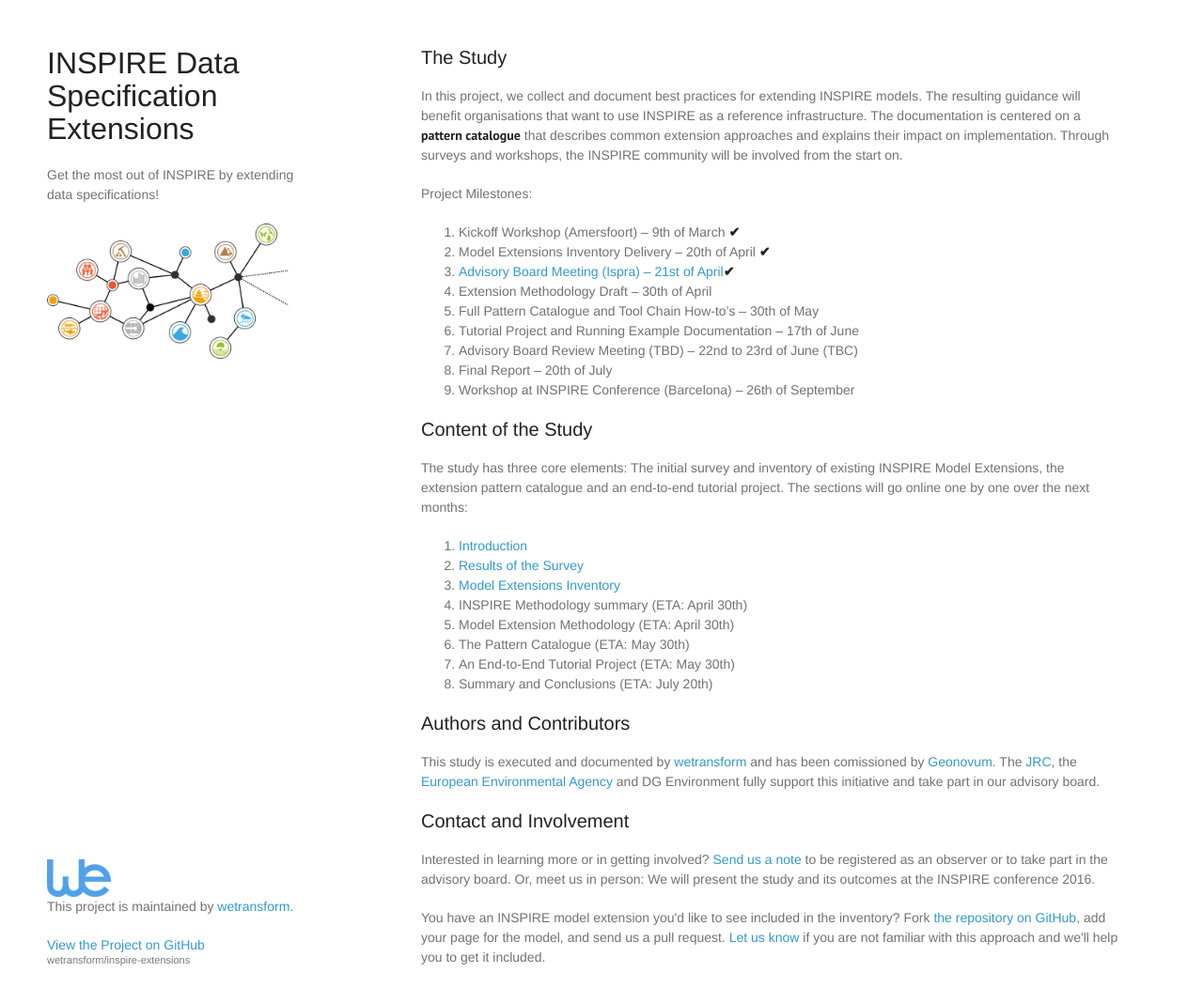
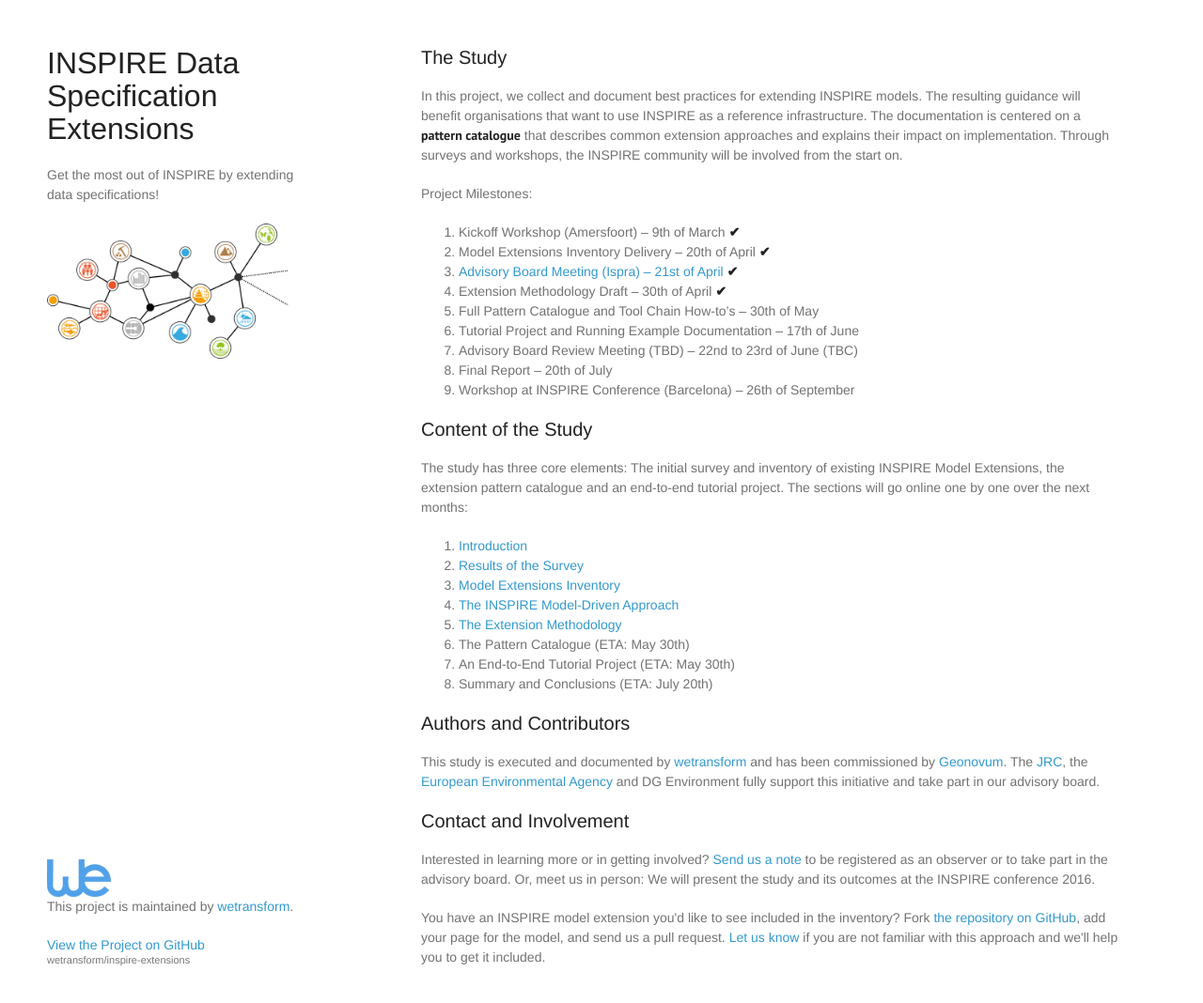
Before and after one commit to wetransform/inspire-extensions, a Jekyll site: the page built from index.html, in a window 1280 px wide and 1100 px high. Shown: the top 1068 px of the window at 94% size. Built offline with Jekyll 4.4.1, drawn with Linux system fonts in a browser that asks for light colours; some web fonts are replaced.

Commit message:
added inspire-mda article

```diff
--- a/_includes/header.html
+++ b/_includes/header.html
@@ -37,7 +37,15 @@
         </ol>
         {% endif %}
       </li>
-      <li><a href="#_inspireMda"></a>Introduction to the INSPIRE Model-Driven Methodology
+      <li>{% if page.slug == "inspire-mda" %}<strong>{% endif %}<a href="/inspire-mda.html">The INSPIRE Model-Driven Methodology</a>{% if page.slug == "inspire-mda" %}</strong>{% endif %}
+        {% if page.slug == "inspire-mda" %}
+        <ol class="tocLevel2">
+          <li><a href="/inspire-mda.html#browseByTag">A</a></li>
+          <li><a href="/inspire-mda.html#furtherReading">Further Reading</a></li>
+        </ol>
+        {% endif %}
+      </li>
+      <li><a href="/extension.html"></a>The Extension Methodology
       </li>
       <li><a href="#_catalogue"></a>The Pattern Catalogue
       </li>
--- a/index.html
+++ b/index.html
@@ -18,8 +18,8 @@
   <ol>
     <li>Kickoff Workshop (Amersfoort) – 9th of March <span style="color: green"><strong>&#10004;</strong></span></li>
     <li>Model Extensions Inventory Delivery – 20th of April <span style="color: green"><strong>&#10004;</strong></span></li>
-    <li><a href="/meetings/2016-04-21-advisory-board-meeting.html">Advisory Board Meeting (Ispra) – 21st of April</a><span style="color: green"><strong>&#10004;</strong></span></li>
-    <li>Extension Methodology Draft – 30th of April</li>
+    <li><a href="/meetings/2016-04-21-advisory-board-meeting.html">Advisory Board Meeting (Ispra) – 21st of April</a> <span style="color: green"><strong>&#10004;</strong></span></li>
+    <li>Extension Methodology Draft – 30th of April <span style="color: green"><strong>&#10004;</strong></span></li>
     <li>Full Pattern Catalogue and Tool Chain How-to’s – 30th of May</li>
     <li>Tutorial Project and Running Example Documentation – 17th of June</li>
     <li>Advisory Board Review Meeting (TBD) – 22nd to 23rd of June (TBC)</li>
@@ -38,8 +38,8 @@
     <li><a href="introduction.html">Introduction</a></li>
     <li><a href="survey.html">Results of the Survey</a></li>
     <li><a href="models/index.html">Model Extensions Inventory</a></li>
-    <li>INSPIRE Methodology summary (ETA: April 30th)</li>
-    <li>Model Extension Methodology (ETA: April 30th)</li>
+    <li><a href="/inspire-mda.html">The INSPIRE Model-Driven Approach</a></li>
+    <li><a href="/extension.html">The Extension Methodology</a></li>
     <li>The Pattern Catalogue (ETA: May 30th)</li>
     <li>An End-to-End Tutorial Project (ETA: May 30th)</li>
     <li>Summary and Conclusions (ETA: July 20th)</li>
@@ -49,7 +49,7 @@
     <a id="authors-and-contributors" class="anchor" href="#authors-and-contributors" aria-hidden="true"></a>Authors and Contributors</h2>
 
   <p>This study is executed and documented by <a href="https://www.wetransform.to">wetransform</a> and has been
-    comissioned by <a href="http://www.genonovum.nl">Geonovum</a>. The <a href="http://inspire.ec.europa.eu/">JRC</a>,
+    commissioned by <a href="http://www.genonovum.nl">Geonovum</a>. The <a href="http://inspire.ec.europa.eu/">JRC</a>,
     the <a href="http://www.eea.europa.eu/">European Environmental Agency</a> and DG Environment fully support this
     initiative and take part in our advisory board.</p>
 
--- a/meetings/2016-04-21-advisory-board-meeting.html
+++ b/meetings/2016-04-21-advisory-board-meeting.html
@@ -6,7 +6,7 @@
 ---
 
 <section>
-  <h2><a id="meeting" class="anchor" href="#meeting" aria-hidden="true"></a>Advisory Board and Expert Group Meeting, 2st of April 2016, Ispra</h2>
+  <h2><a id="meeting" class="anchor" href="#meeting" aria-hidden="true"></a>Advisory Board and Expert Group Meeting, 21st of April 2016, Ispra</h2>
 
   <p>We've invited the INSPIRE community to contribution to this project from the first date, and we've now done our
     first meeting with the expert group as well as JRC and DG Environment representatives from the advisory board. We
--- a/stylesheets/styles.css
+++ b/stylesheets/styles.css
@@ -198,6 +198,20 @@
     flex: 1 1 auto;
 }
 
+.important-info {
+    border-radius: 10px;
+}
+
+.important-info-icon {
+    width: 100%;
+    height: 100%;
+    vertical-align: middle;
+    padding-top: 1em;
+    padding-bottom: 1em;
+    padding-left: 0.5em;
+    padding-right: 0.5em;
+}
+
 
 strong {
     color: #222;
```
Also changed, not shown: inspire-mda.html (added, +61 -0 lines), images/model-trafo-levels.png (added).
